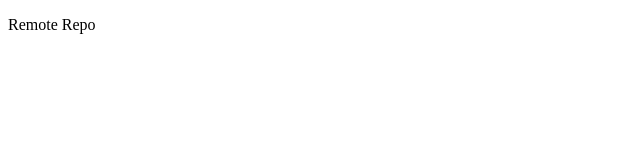
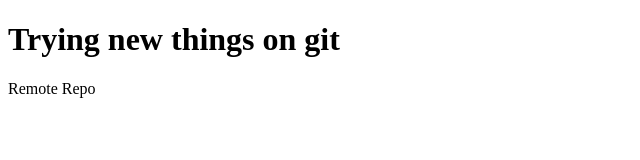
Before and after one commit to erickvivas415/basic_repo, a plain HTML site: page index.html in a window 1280 px wide. Shown: the whole page, without its empty margins (0-640 px from the left). Drawn offline with Linux system fonts and the light colour scheme.

Commit message:
made some changes

```diff
--- a/index.html
+++ b/index.html
@@ -4,6 +4,7 @@
 
     </head>
     <body>
+        <h1>Trying new things on git</h1>
         <p>Remote Repo</p>
     </body>
 </html>
```
